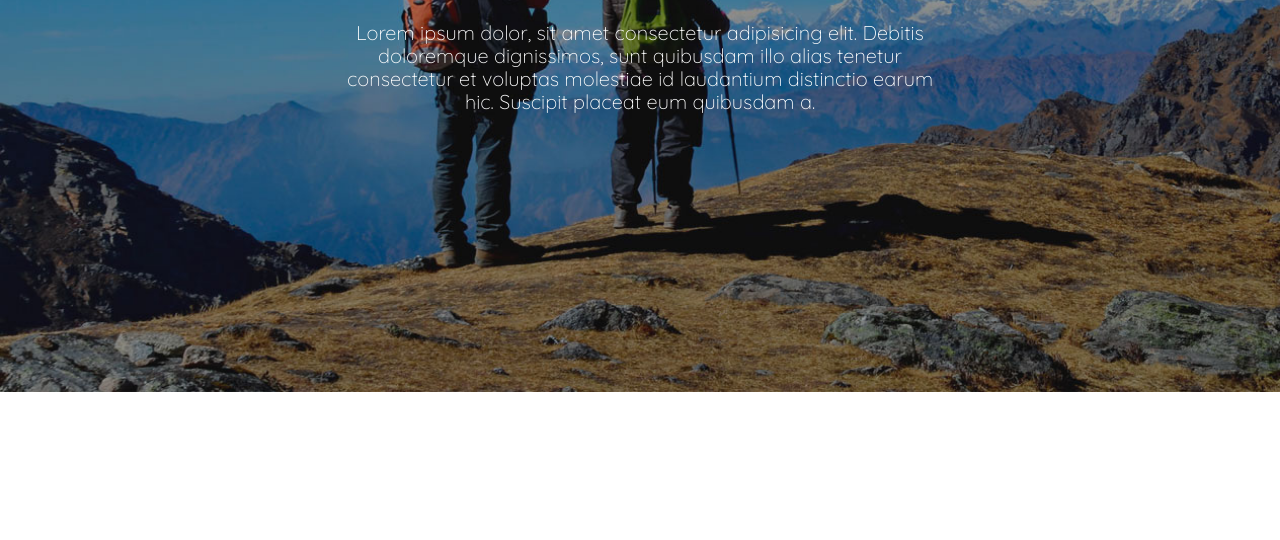
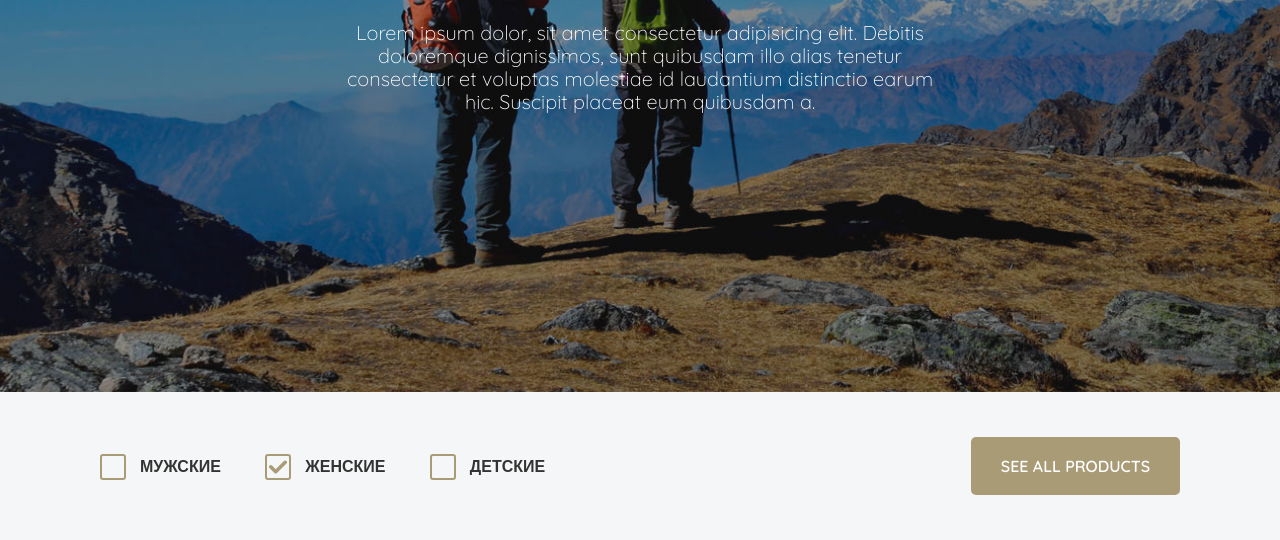
Before and after one commit to DmitriyKonnov/GanzaShop, a website: page index.html in a window 1280 px wide. Shown: the part 408-948 px from the top of the page. Before the commit the page ends 800 px from the top, so only its background shows below. Drawn offline with Linux system fonts and the light colour scheme.

Commit message:
Добавил блок с фильтром и стилизовал чекбоксы

```diff
--- a/index.html
+++ b/index.html
@@ -10,6 +10,8 @@
     <title>GanzaShop</title>
 </head>
 <body>
+
+    <!-- Nav -->
     <nav class="nav">
         <div class="container">
             <div class="nav__content">
@@ -42,6 +44,9 @@
             </div>
         </div>
     </nav>
+    <!-- Nav end -->
+
+    <!-- Header -->
     <header class="header">
         <div class="header__content">
             <div class="container">
@@ -55,5 +60,21 @@
             </a>
         </div>
     </header>
+    <!-- Header end -->
+
+    <!-- Filter -->
+    <div class="filter">
+        <div class="container filter__container">
+            <div class="filter__links">
+                <label class="filter__item"><input class="filter__checkbox" type="checkbox"> <span>Мужские</span> </label>
+                <label class="filter__item"><input class="filter__checkbox" type="checkbox" checked><span>Женские</span></label>
+                <label class="filter__item"><input class="filter__checkbox" type="checkbox"><span>Детские</span></label>
+            </div>
+            <div class="filter__button">
+                <button class="btn">See all products</button>
+            </div>
+        </div>
+    </div>
+    <!-- Filter end -->
 </body>
 </html>
--- a/scss/blocks/container.scss
+++ b/scss/blocks/container.scss
@@ -2,4 +2,6 @@
   max-width: 1180px;
   padding: 0 10px;
   margin: 0 auto;
+
+  box-sizing: border-box;
 }
--- /dev/null
+++ b/scss/blocks/filter.scss
@@ -0,0 +1,58 @@
+.filter {
+  background-color: #f5f6f7;
+}
+
+.filter__container {
+  display: flex;
+  justify-content: space-between;
+  align-items: center;
+
+  padding: 45px 10px;
+
+  max-width: 1100px;
+}
+
+.filter__item {
+  position: relative;
+  font-family: inherit;
+  font-weight: 600;
+  text-transform: uppercase;
+
+  cursor: pointer;
+  &:not(:last-child) {
+    margin-right: 40px;
+  }
+
+  span {
+    display: inline-block;
+    position: relative;
+    padding: 0 0 0 40px;
+
+    color: #333333;
+  }
+
+  span:before {
+    content: "";
+    display: inline-block;
+    width: 22px;
+    height: 22px;
+    position: absolute;
+    left: 0;
+    top: -3px;
+    border: 2px solid #aa9b77;
+    border-radius: 3px;
+  }
+}
+
+.filter__checkbox[type="checkbox"] {
+  position: absolute;
+  z-index: -1;
+  opacity: 0;
+  display: block;
+  width: 0;
+  height: 0;
+}
+
+.filter__checkbox[type="checkbox"]:checked + span:before {
+  background: url(/asset/img/check.svg) center no-repeat;
+}
--- /dev/null
+++ b/scss/button.scss
@@ -0,0 +1,23 @@
+.btn {
+  padding: 20px 30px;
+  display: inline-block;
+
+  border: none;
+  border-radius: 5px;
+
+  background-color: #aa9b77;
+  color: white;
+
+  font-family: inherit;
+  font-weight: 600;
+  text-transform: uppercase;
+
+  cursor: pointer;
+  transition: 0.3s linear;
+
+  &:hover {
+    background-color: #dcd0b2;
+    color: gray;
+    box-shadow: 0px 10px 10px 0px rgba(34, 60, 80, 0.3);
+  }
+}
--- a/scss/style.scss
+++ b/scss/style.scss
@@ -3,6 +3,7 @@
 
 body {
   font-family: $main-font;
+  box-sizing: border-box;
 }
 
 li {
@@ -12,3 +13,5 @@ li {
 @import "blocks/container";
 @import "blocks/header";
 @import "blocks/nav";
+@import "blocks/filter";
+@import "button";
```
Also changed, not shown: asset/img/check.png (added), asset/img/check.svg (added), asset/img/shopping-cart(1).svg (deleted), css/blocks/container.css, css/blocks/filter.css (added), css/blocks/header.css, css/button.css (added), css/style.css.
